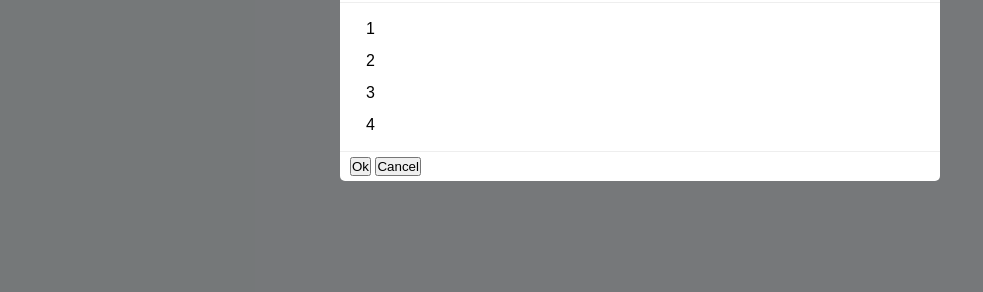
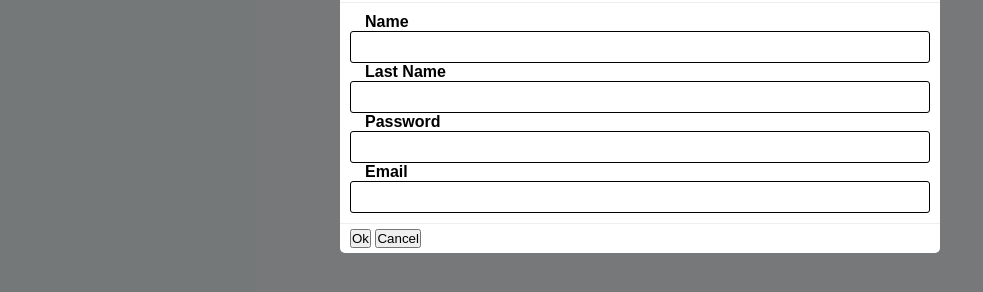
Before and after one commit to geniy1972/Modal-Window, a plain HTML site: page modal copy.html in a window 1280 px wide. Shown: the part 136-428 px from the top of the page, without its empty margins (0-983 px from the left). Drawn offline with nearby package versions, Linux system fonts and the light colour scheme.

Commit message:
new modal window with jquery +css

```diff
--- a/editTable.js
+++ b/editTable.js
@@ -77,6 +77,11 @@ function editTable3() {
         $(input3).html(col3);
         $(input4).html(col4);
 
+        $(input1).val(col1);
+        $(input2).val(col2);
+        $(input3).val(col3);
+        $(input4).val(col4);
+
         // $(eForm).append(input1);
         // $(eForm).append(input2);
         // $(eForm).append(input3);
--- a/modal copy.html
+++ b/modal copy.html
@@ -122,10 +122,15 @@
                 </div>
                 <div class="modal-body">
                     <!-- <form action="" id="editForm"> -->
-                    <input type="text" id="input1" value="1" placeholder="Name">
-                    <input type="text" id="input2" value="2" placeholder="Last Name">
-                    <input type="text" id="input3" value="3" placeholder="Password">
-                    <input type="text" id="input4" value="4" placeholder="Password">
+
+                    <label for="Name">Name</label>
+                    <input type="text" id="input1" name="Name" placeholder="Name">
+                    <label for="LastName">Last Name</label>
+                    <input type="text" id="input2" name="LastName" placeholder="Last Name">
+                    <label for="Password">Password</label>
+                    <input type="text" id="input3" name="Password" placeholder="Password">
+                    <label for="Email">Email</label>
+                    <input type="text" id="input4" name="Email" placeholder="Email">
                     <!-- </form> -->
                 </div>
                 <div class="modal-footer">
--- a/modal.css
+++ b/modal.css
@@ -337,6 +337,12 @@ th.descending:after {
 
     .modal-body input {
         color: black;
+        border: 1px solid #000;
+    }
+    .modal-body label {
+        padding: 5px 15px;
+        font-weight: bold;
+
     }
     .modal-footer {
         padding: 5px 10px;
```
